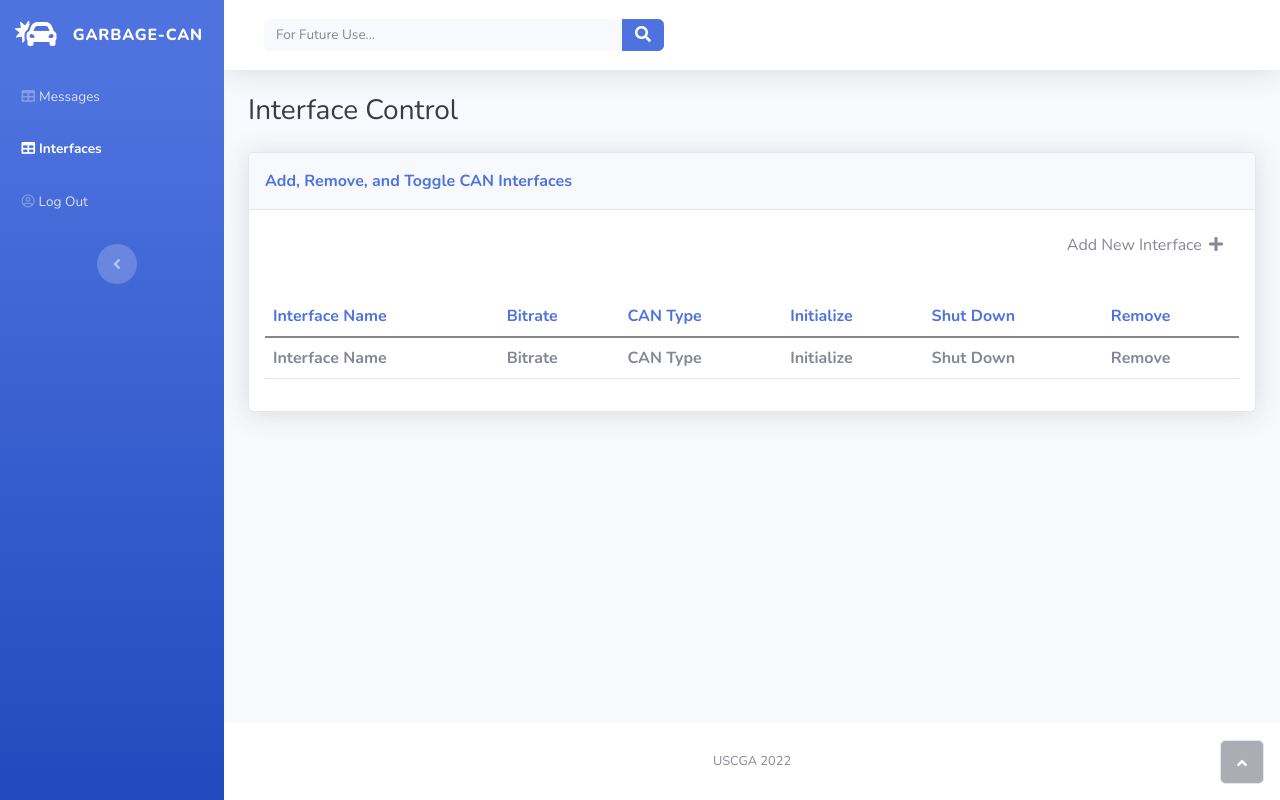
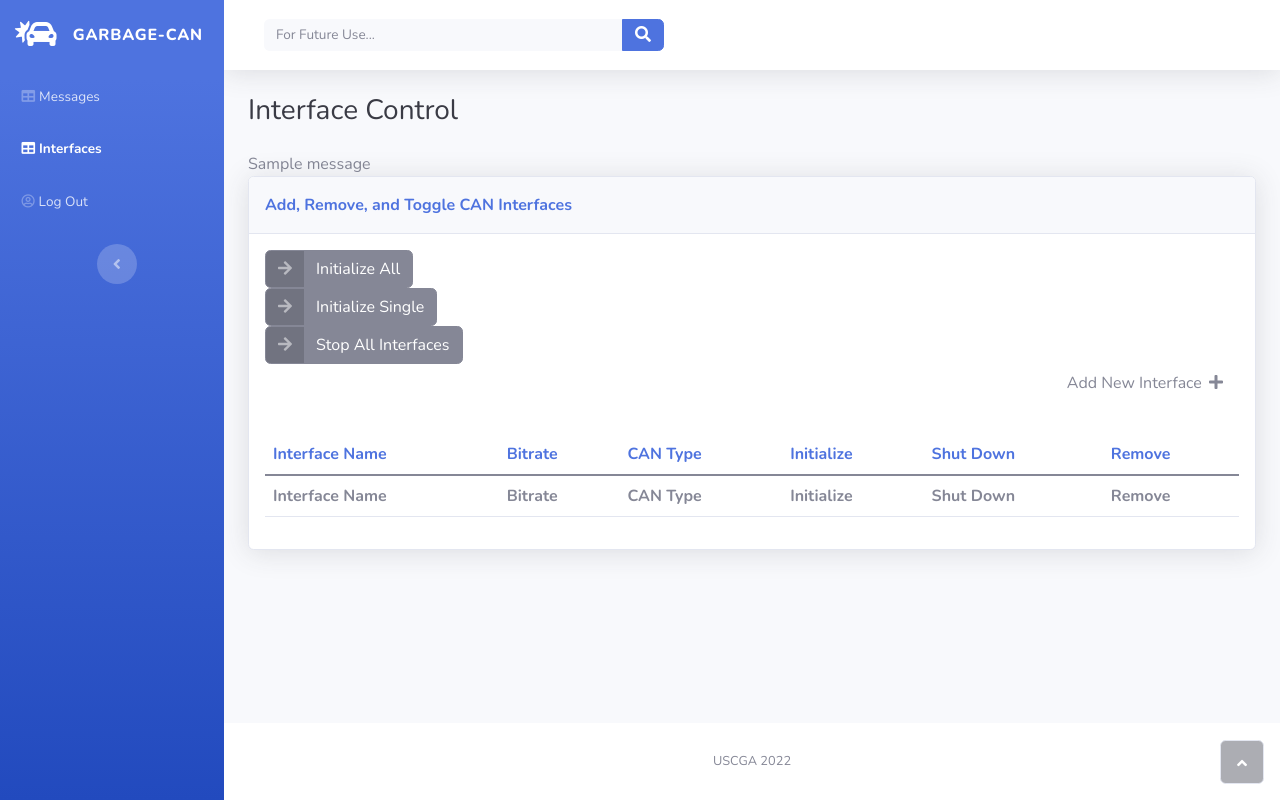
Before and after one commit to Jstith/Garbage-CAN, a Flask app: page /interface in a window 1280 px wide. Run offline with Flask 2, Linux system fonts and the light colour scheme; tables that the repository leaves empty hold one stand-in row (values such as "Sample post"); one stand-in notice (Sample message) is shown; some libraries are stand-ins or nearby versions.

Commit message:
added initialization and stop scripts

```diff
--- a/web_app/server.py
+++ b/web_app/server.py
@@ -1,5 +1,5 @@
 # Imports
-import os, random
+import os, random, pathlib
 from flask import Flask, render_template, url_for, request, redirect, flash, session
 from flask_sqlalchemy import SQLAlchemy
 from sqlalchemy import or_, cast
@@ -264,7 +264,7 @@ def send():
     #assume already initalized?
 
     #Get FD Status
-    _can_interface = request.form['interface_place']
+    _can_interface = request.form['interface_place'].split()[0]
     _arb_id = request.form['arb_place']
     _dataString = request.form['data_place']
     _data = bytes.fromhex(_dataString)
@@ -311,6 +311,13 @@ def send():
 def interface():
     return render_template('interface.html')
 
+@app.route('/init', methods=['POST'])
+def init():
+    path = pathlib.Path(__file__).parent.resolve() / request.form['type']
+    os.system(path)
+    flash('Ran script ' + request.form['type'])
+    return redirect(url_for('interface'))
+
 # Run
 if(__name__ == '__main__'):
     os.system('initialize.sh')
--- a/web_app/templates/interface.html
+++ b/web_app/templates/interface.html
@@ -6,13 +6,39 @@
     <!-- custom content begins -->
     <div class="container-fluid">
         <h3 class="text-dark mb-4">Interface Control</h3>
+        {% with messages = get_flashed_messages() %}
+            {% if messages %}
+                {% for message in messages %}
+                    {{ message }}
+                {% endfor %}
+            {% endif %}
+        {% endwith %}
         <div class="card shadow">
             <div class="card-header py-3">
                 <p class="text-primary m-0 fw-bold">Add, Remove, and Toggle CAN Interfaces</p>
             </div>
             <div class="card-body">
+
+                <form id="init1" action="/init" method="post">
+                    <input name="type" hidden="true" value="initialize.sh">
+                    <a href="javascript:{}" onclick="document.getElementById('init1').submit();" class="btn btn-secondary btn-icon-split" role="button"><span class="text-white-50 icon"><i class="fas fa-arrow-right"></i></span><span class="text-white text">Initialize All</span></a>
+                </form>
+
+                <form id="init2" action="/init" method="post">
+                    <input name="type" hidden="true" value="local_can_startup.sh">
+                    <a href="javascript:{}" onclick="document.getElementById('init2').submit();" class="btn btn-secondary btn-icon-split" role="button"><span class="text-white-50 icon"><i class="fas fa-arrow-right"></i></span><span class="text-white text">Initialize Single</span></a>
+                </form>
+
+                <form id="stop" action="/init" method="post">
+                    <input name="type" hidden="true" value="stop.sh">
+                    <a href="javascript:{}" onclick="document.getElementById('stop').submit();" class="btn btn-secondary btn-icon-split" role="button"><span class="text-white-50 icon"><i class="fas fa-arrow-right"></i></span><span class="text-white text">Stop All Interfaces</span></a>
+                </form>
+
                 <div class="row">
+
+
                     <div class="text-md-end dataTables_filter" id="dataTable_filter">
+
                         <div class="dropdown no-arrow"><a class="btn dropdown-toggle" aria-expanded="false" data-bs-toggle="dropdown" role="button">Add New Interface&nbsp;<i class="fas fa-plus fa-fw"></i></a>
                             <div class="dropdown-menu dropdown-menu-end dropdown-list animated--grow-in">
                                 <form id="new_interface" action="/add" method="post">
```
Also changed, not shown: 3 other files.
